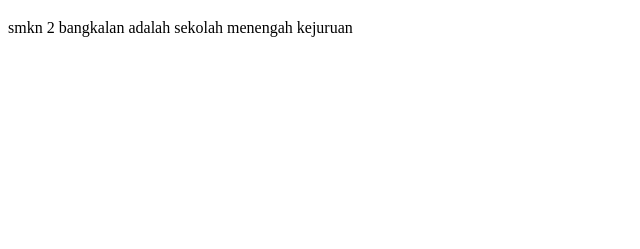
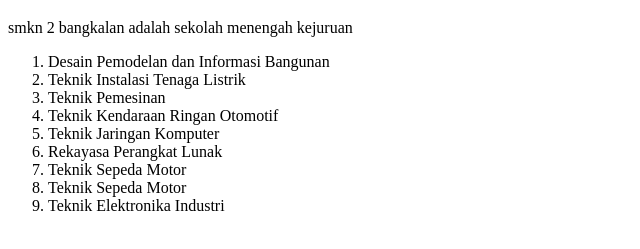
Before and after one commit to ariel7115/Website-sekolah, a plain HTML site: page index.html in a window 1280 px wide. Shown: the part 61-310 px from the top of the page, without its empty margins (0-640 px from the left). Drawn offline with Linux system fonts and the light colour scheme.

Commit message:
menambahkan list jurusan

```diff
--- a/index.html
+++ b/index.html
@@ -8,5 +8,17 @@
 <body>
     <h1>Website sekolah</h1>
     <p>smkn 2 bangkalan adalah sekolah menengah kejuruan</p>
+
+    <ol>
+        <li>Desain Pemodelan dan Informasi Bangunan</li>
+        <li>Teknik Instalasi Tenaga Listrik</li>
+        <li>Teknik Pemesinan</li>
+        <li>Teknik Kendaraan Ringan Otomotif</li>
+        <li>Teknik Jaringan Komputer</li>
+        <li>Rekayasa Perangkat Lunak</li>
+        <li>Teknik Sepeda Motor</li>
+        <li>Teknik Sepeda Motor</li>
+        <li>Teknik Elektronika Industri</li>
+    </ol>
 </body>
 </html>
```
